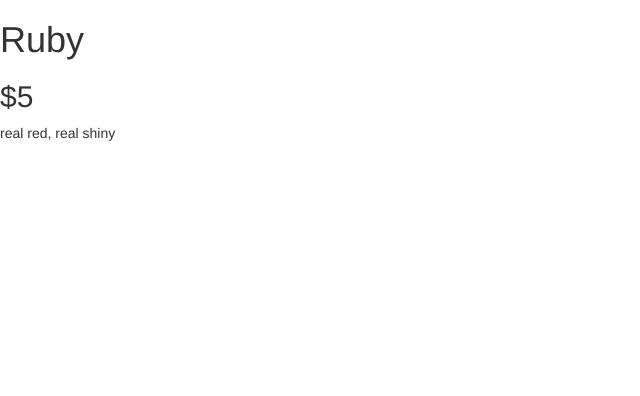
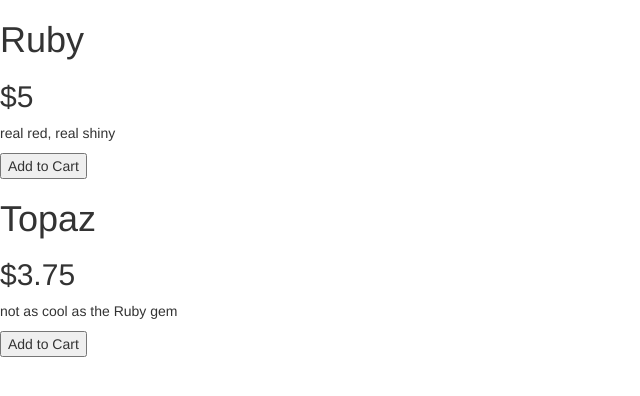
Before and after one commit to ansgarstrother/FlatLander, a plain HTML site: page index.html in a window 1280 px wide. Shown: the whole page, without its empty margins (0-640 px from the left). Drawn offline with Linux system fonts and the light colour scheme.

Commit message:
set up a directive to iterate through multiple gems

```diff
--- a/app.js
+++ b/app.js
@@ -1,12 +1,21 @@
 (function(){
 var app = angular.module('store', [ ]);
   app.controller('StoreController', function(){
-    this.product = gem; //product is a property of this controller
+    this.products = gems; //product is a property of this controller
   });
 
-  var gem = {
-    name: 'Ruby',
-    price: 5.00,
-    description: 'real red, real shiny',
-  }
+  var gems = [
+    {
+      name: 'Ruby',
+      price: 5.00,
+      description: 'real red, real shiny',
+      canPurchase: true,
+    },
+    {
+      name: "Topaz",
+      price: 3.75,
+      description: "not as cool as the Ruby gem",
+      canPurchase: true,
+    }
+  ];
 })();
--- a/index.html
+++ b/index.html
@@ -3,12 +3,13 @@
   <head>
     <link rel="stylesheet" type="text/css" href="bootstrap.min.css" />
   </head>
-  <body>
-    <div ng-controller="StoreController as store">
-      <h1> {{store.product.name}} </h1>
-      <h2> ${{store.product.price}} </h2>
-      <p> {{store.product.description}} </p>
-    </div>
+    <body ng-controller="StoreController as store">
+      <div ng-repeat="product in store.products">
+        <h1> {{product.name}} </h1>
+        <h2> ${{product.price}} </h2>
+        <p> {{product.description}} </p>
+        <button ng-show="product.canPurchase"> Add to Cart </button>
+      </div>
     <script type="text/javascript" src="angular.min.js"></script>
     <script type="text/javascript" src="app.js"></script>
   </body>
```
